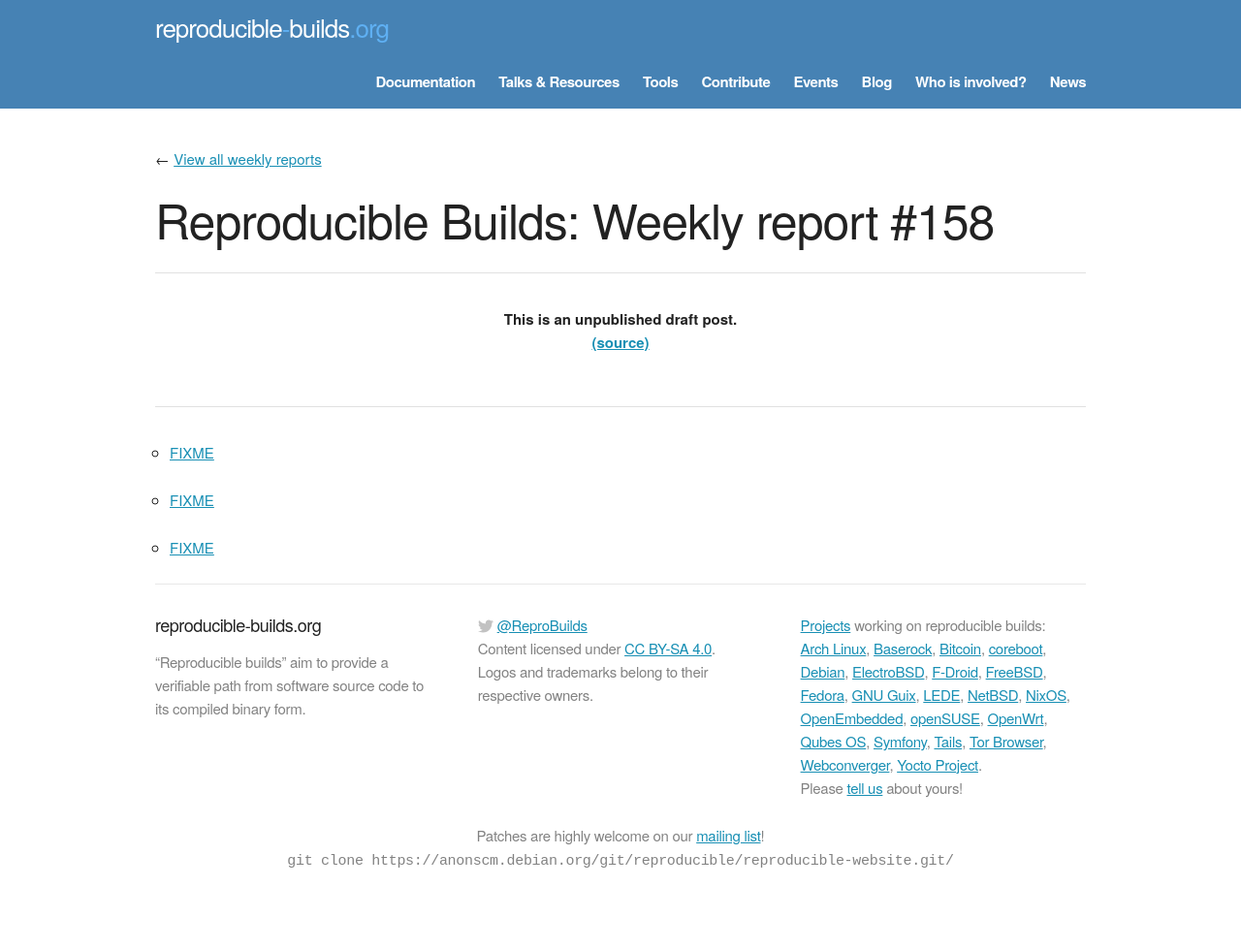
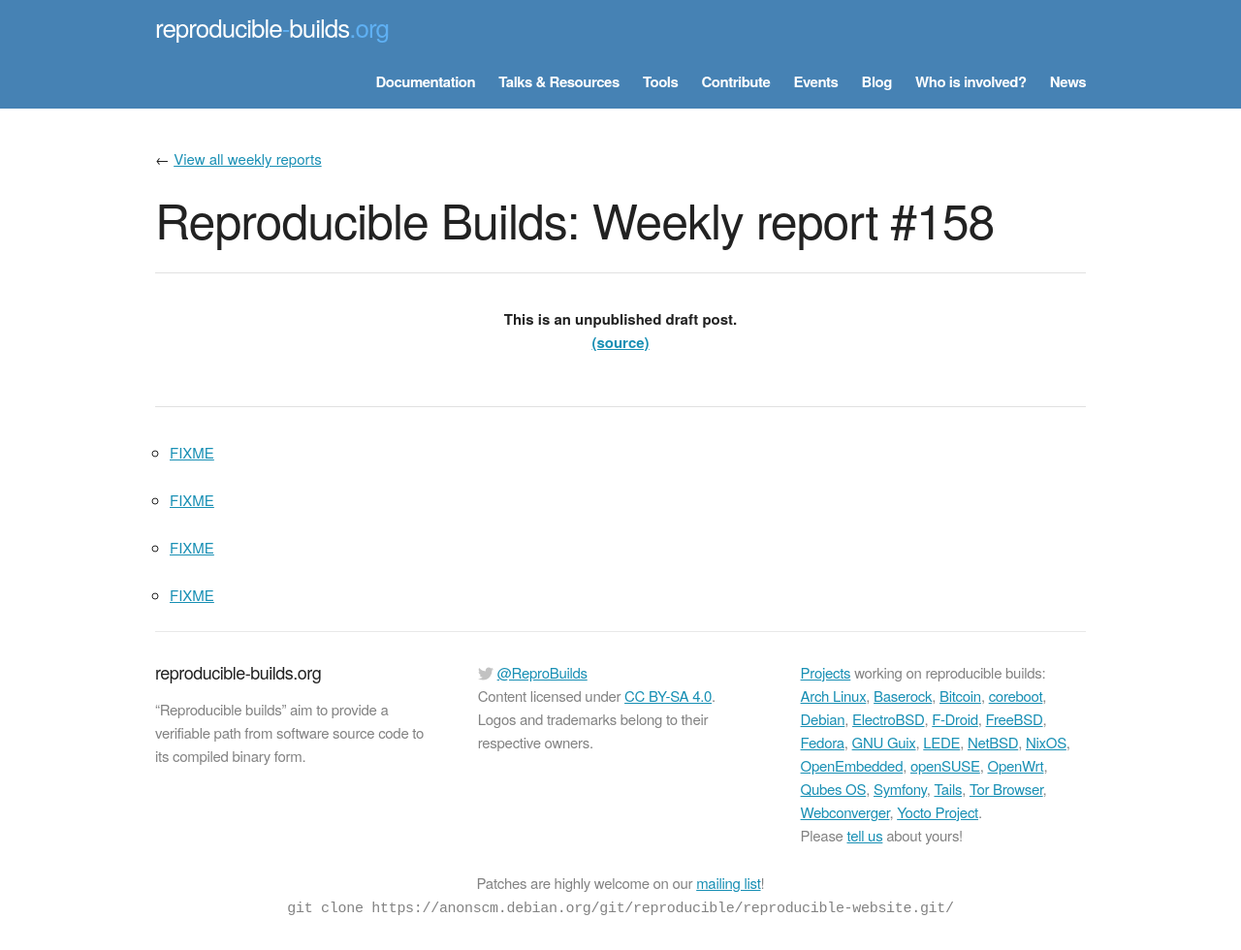
Before and after one commit to prototypefund/reproducible-website, a Jekyll site: the page built from _blog/posts/158.md, in a window 1280 px wide. Shown: the whole page at 97% size. Built offline with Jekyll 4.4.1, drawn with Linux system fonts in a browser that asks for light colours; some web fonts are replaced; before the commit the page ends 931 px from its top, so only the background shows below that.

Commit message:
158 += https://github.com/mobius3/tweeny/pull/6

```diff
--- a/_blog/posts/158.md
+++ b/_blog/posts/158.md
@@ -8,3 +8,5 @@ week: 158
 * [FIXME](https://www.turnkeylinux.org/blog/v15.0rc1-core-and-tkldev)
 
 * [FIXME](#864082)
+
+* [FIXME](https://github.com/mobius3/tweeny/pull/6)
```
